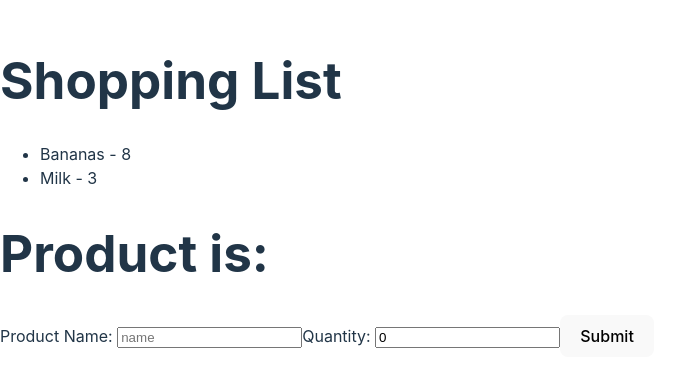
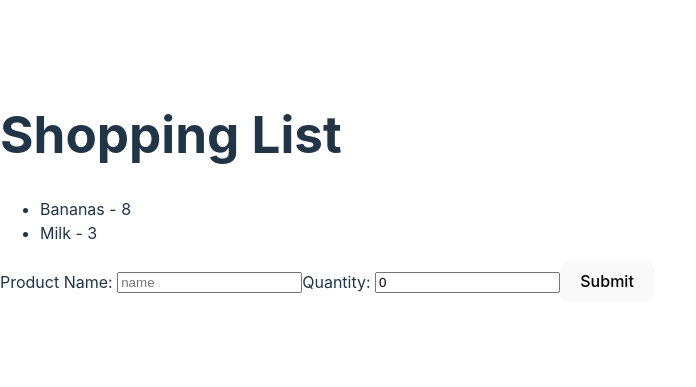
Before and after one commit to asimtimsina/Udemy_fullstack, a React (Vite) app in the folder first-react-project/: page / in a window 1280 px wide. Shown: the part 213-600 px from the top of the page, without its empty margins (0-696 px from the left). Built offline with nearby package versions, Linux system fonts and the light colour scheme.

Commit message:
662. Finishing The Shopping List Component

```diff
--- a/first-react-project/src/ShoppingListExercise.jsx
+++ b/first-react-project/src/ShoppingListExercise.jsx
@@ -1,5 +1,6 @@
 import { useState } from "react"
 import ShoppingListForm from "./ShoppingListForm";
+import { v4 as uuid } from "uuid";
 
 
 export default function ShoppingListExercise() {
@@ -10,9 +11,9 @@ export default function ShoppingListExercise() {
     ])
 
     const addItem = (item) => {
-
+        if (!item.name) { return }
         setItems(currData => {
-            return [...currData, { ...item, id: 9 }]
+            return [...currData, { ...item, id: uuid() }]
 
         })
     }
--- a/first-react-project/src/ShoppingListForm.jsx
+++ b/first-react-project/src/ShoppingListForm.jsx
@@ -16,6 +16,7 @@ export default function ShoppingListForm({ add_func }) {
     const handleSubmit = (evt) => {
         evt.preventDefault(); // prevent page to reload after form submission
         add_func(shoppingForm);
+        setShoppingForm({ name: "", quantity: 0 });
     }
 
 
@@ -23,7 +24,6 @@ export default function ShoppingListForm({ add_func }) {
 
         <form onSubmit={handleSubmit}>
 
-            <h1>Product is: {shoppingForm.name}</h1>
             <label htmlFor="name">Product Name: </label>
             <input onChange={handleChange} type="text" id='name' name="name" placeholder="name" value={shoppingForm.name} />
 
```
Also changed, not shown: first-react-project/notes.txt.
